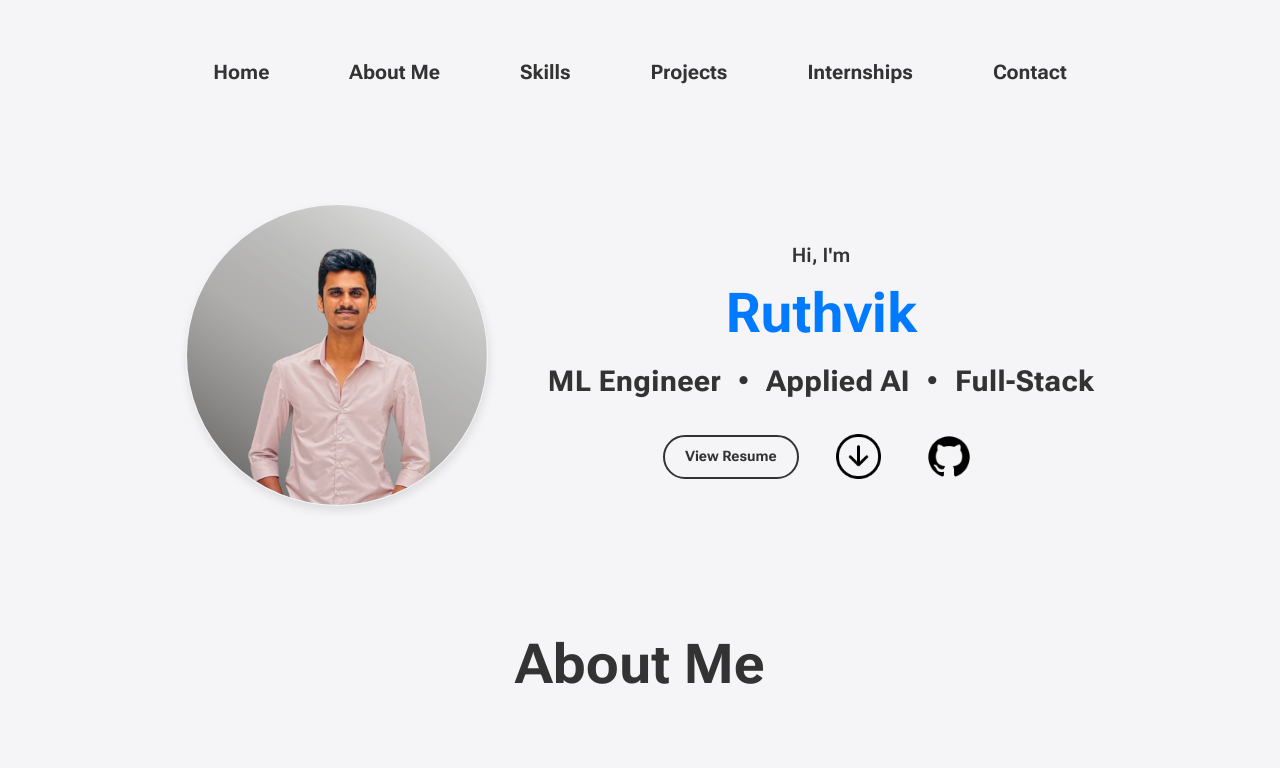
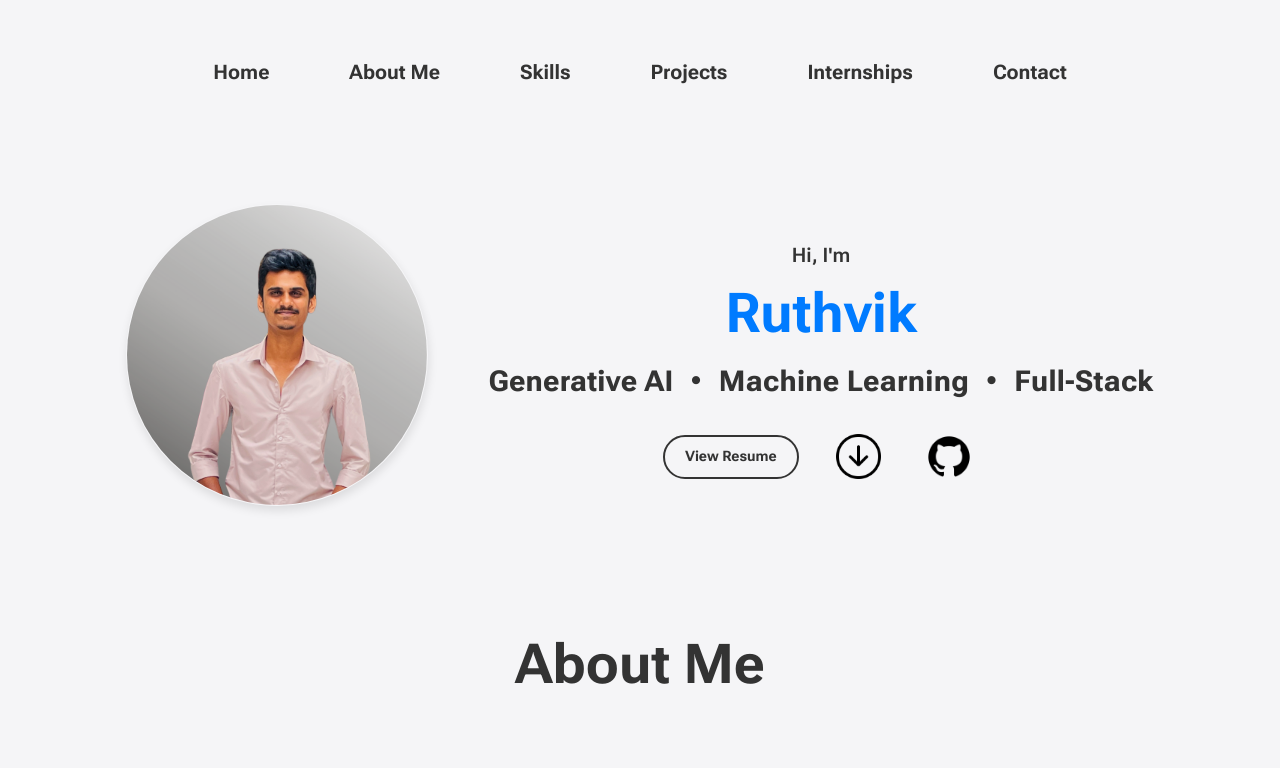
Before and after one commit to ruthwikr17/Personal-portfolio, a plain HTML site: page index.html in a window 1280 px wide. Shown: the top 768 px of the page. Drawn offline with Linux system fonts and the light colour scheme.

```diff
--- a/index.html
+++ b/index.html
@@ -42,7 +42,7 @@
           <p class="home-intro-pretext">Hi, I'm</p>
           <h1 class="home-intro-name">Ruthvik</h1>
           <p class="home-intro-posttext">
-            ML Engineer <span>•</span> Applied AI <span>•</span> Full-Stack
+            Generative AI <span>•</span> Machine Learning <span>•</span> Full-Stack
           </p>
           <div class="home-links">
             <a
```
